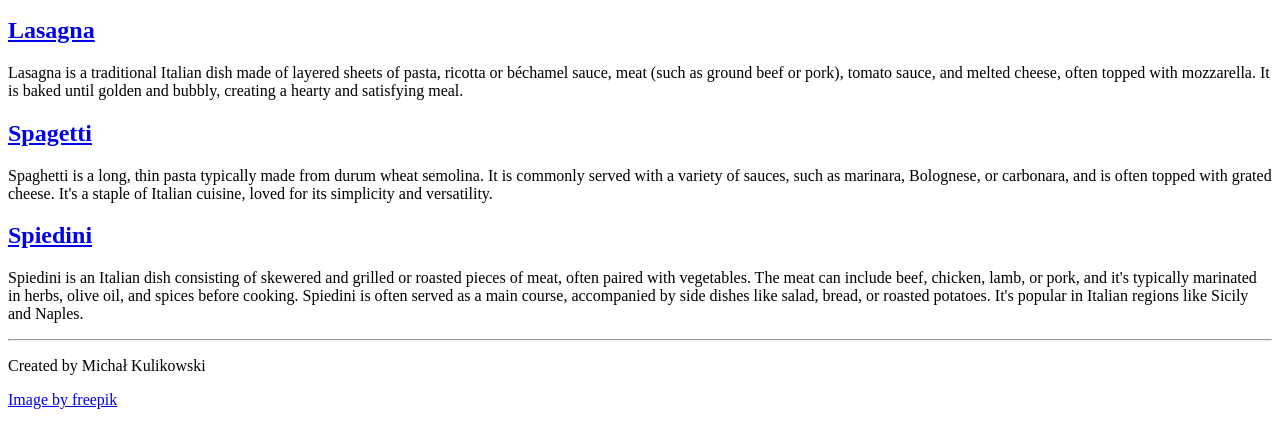
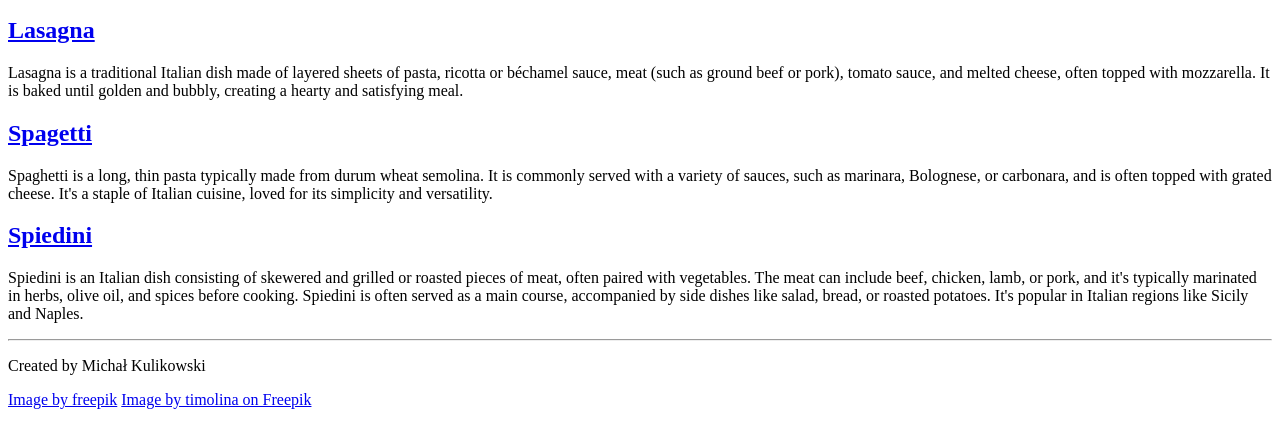
Before and after one commit to michal-kulikowski12/odin-recipes, a plain HTML site: page index.html in a window 1280 px wide. Shown: the part 101-548 px from the top of the page. Drawn offline with Linux system fonts and the light colour scheme.

Commit message:
Add image and update index.html

```diff
--- a/index.html
+++ b/index.html
@@ -18,5 +18,6 @@
     <hr>
     <p>Created by Michał Kulikowski</p>
     <a href="https://www.freepik.com/free-vector/hand-drawn-chef-drawing-illustration_66068319.htm#fromView=search&page=1&position=0&uuid=103432f9-4097-443e-911d-eb80dc66364f&new_detail=true&query=chef">Image by freepik</a>
+    <a href="https://www.freepik.com/free-photo/classic-lasagna-with-bolognese-sauce_6963569.htm#fromView=search&page=1&position=1&uuid=709e5b33-526c-4a4d-8d8a-2f781d4751d9&new_detail=true&query=lasagna">Image by timolina on Freepik</a>
 </body>
 </html>
```
Also changed, not shown: 1 other file.
